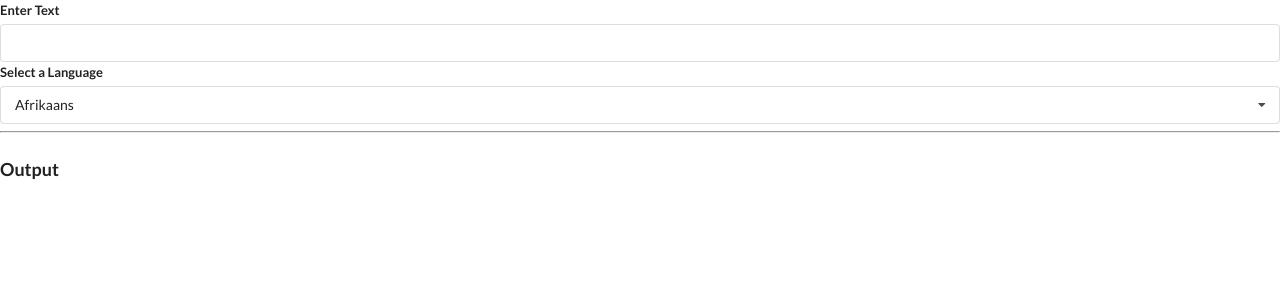
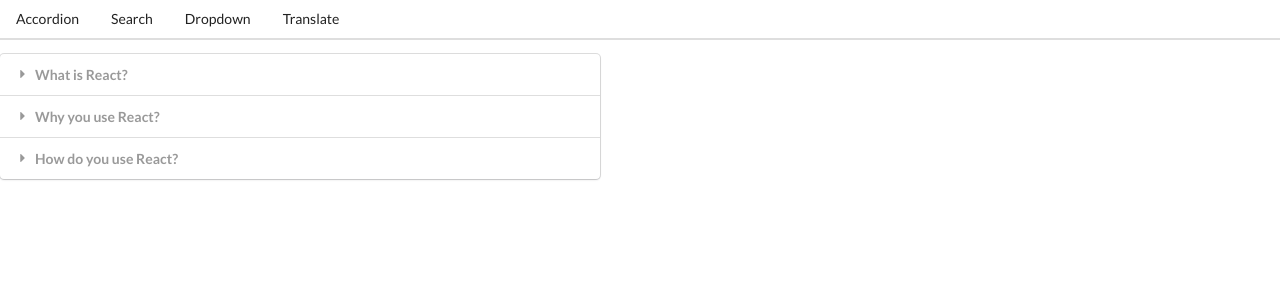
Before and after one commit to PaolaGaray/react-widgets, a React (Create React App) app: page / in a window 1280 px wide. Shown: the top 300 px of the page. Built offline with nearby package versions, Linux system fonts and the light colour scheme; no server answers.

Commit message:
code cleanup

```diff
--- a/src/App.js
+++ b/src/App.js
@@ -1,8 +1,11 @@
 import React, { useState } from 'react'
-//import Accordion from './components/Accordion';
-//import Search from './components/Search';
+import Accordion from './components/Accordion';
+import Search from './components/Search';
 import Dropdown from './components/Dropdown';
 import Translate from './components/Translate';
+import Route from './components/Route';
+import Header from './components/Header';
+
 
 const items = [
   {
@@ -35,19 +38,34 @@
   }
 ];
 
+
 export default () => {
-  // const [selected, setSelected] = useState(options[0]);
+   const [selected, setSelected] = useState(options[0]);
 
   return (
       <div>
-          {/* <Accordion items={items}/> */}
-          {/* <Search /> */}
-          {/* <Dropdown
+        <Header />
+        <Route path='/'>
+            <Accordion items={items}/>
+        </Route>
+
+        <Route path='/search'>
+            <Search />
+        </Route>
+
+        <Route path='/dropdown'>
+            <Dropdown
+                  label="Select a color"
                   options = {options}
                   selected = {selected}
                   onSelectedChange = {setSelected}
-          /> */}
+                />
+        </Route>
+
+        <Route path='/translate'>
             <Translate />
+        </Route>
       </div>
+
   );
 }
--- a/src/components/Convert.js
+++ b/src/components/Convert.js
@@ -30,7 +30,6 @@
                 q: debouncedText,
                 target: language.value,
                 key: GOOGLE_TRANSLATE_KEY
-
             }
         }
         );
--- /dev/null
+++ b/src/components/Header.js
@@ -0,0 +1,21 @@
+import React from 'react';
+import Link from './Link';
+
+export default function Header() {
+    return (
+        <div className="ui secondary pointing menu">
+            <Link href='/' className="item">
+                Accordion
+            </Link>
+            <Link href='/search' className="item">
+                Search
+            </Link>
+            <Link href='/dropdown' className="item">
+                Dropdown
+            </Link>
+            <Link href='/translate' className="item">
+                Translate
+            </Link>
+        </div>
+    )
+}
--- /dev/null
+++ b/src/components/Link.js
@@ -0,0 +1,22 @@
+import React from 'react'
+
+export default function Link( { className, href, children } ) {
+
+    const onClick = (event) => {
+           event.preventDefault();
+           window.history.pushState({}, '', href);
+
+           const navEvent = new PopStateEvent('popstate');
+           window.dispatchEvent(navEvent);
+    }
+
+    return (
+        <a
+            className={className}
+            href={href}
+            onClick={onClick}
+        >
+        {children}
+        </a>
+    )
+}
--- /dev/null
+++ b/src/components/Route.js
@@ -0,0 +1,22 @@
+import { useEffect, useState } from 'react';
+
+const Route = ( {path, children} ) => {
+
+    const [currentPath, setCurrentPath] = useState(window.location.pathname);
+
+    useEffect(() => {
+
+        const onLocationChange = () => {
+            setCurrentPath(window.location.pathname);
+        };
+
+        window.addEventListener('popstate', onLocationChange)
+        return () => {
+            window.removeEventListener('popstate', onLocationChange);
+        }
+    }, [])
+
+    return currentPath === path ? children : null;
+}
+
+export default Route
```
Lines whose indentation alone changed are shown as unchanged.
